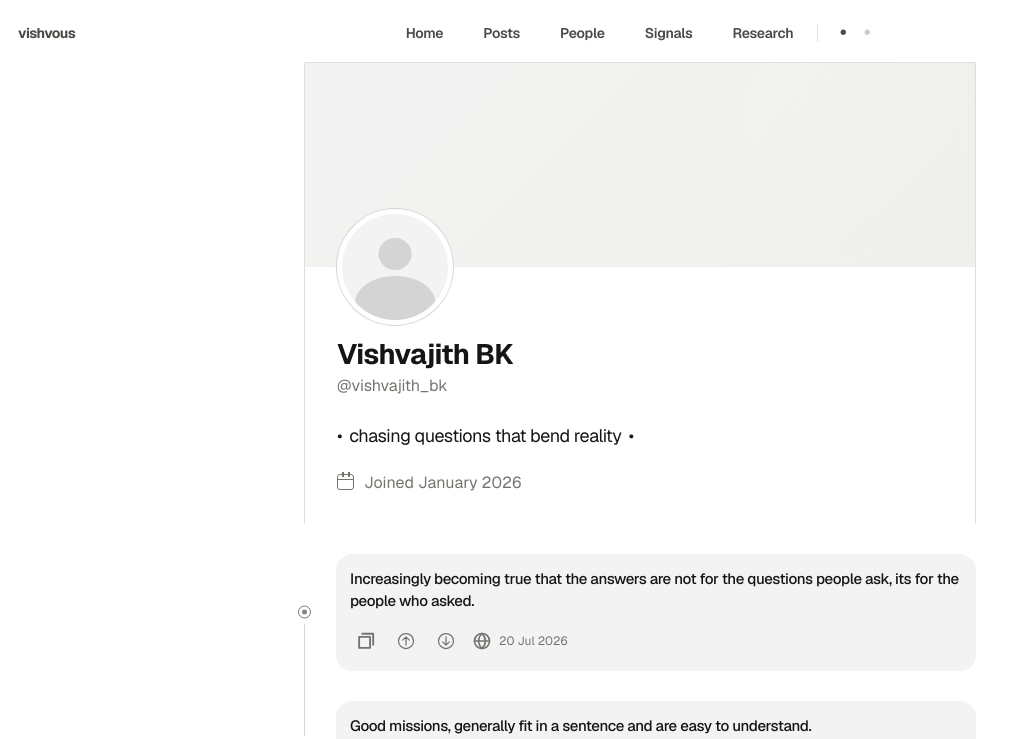
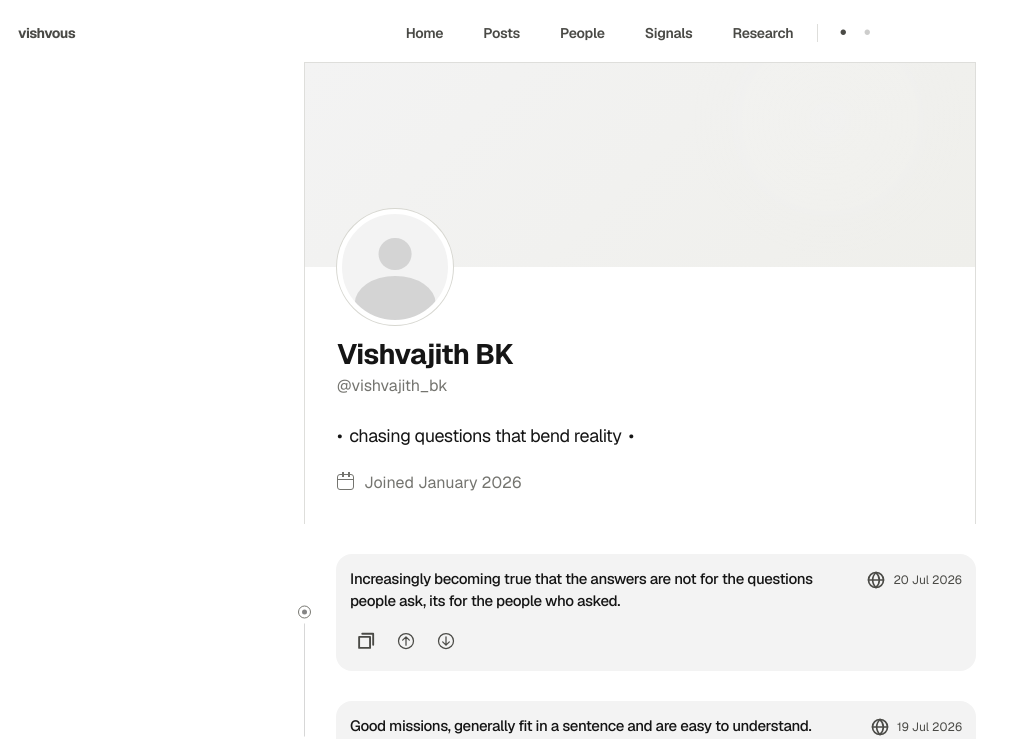
Before and after one commit to vishvajithbk/vishvous-portfolio-site, a Next.js app: page /posts in a window 1280 px wide. Shown: the top 739 px of the page, without its empty margins (0-1021 px from the left). Built offline with nearby package versions, Linux system fonts and the light colour scheme.

Commit message:
Refine Posts action layout

```diff
--- a/app/globals.css
+++ b/app/globals.css
@@ -64,6 +64,7 @@
   --color-text: #151515;
   --color-header-interactive: #4a4a46;
   --color-text-muted: #74746f;
+  --color-post-action: #4a4a46;
   --color-rule: #dededb;
   --color-surface-card: #f3f3f3;
   --color-surface-muted: #efefeb;
@@ -90,6 +91,7 @@
   --color-text: #f2f2ef;
   --color-header-interactive: #b8b8b2;
   --color-text-muted: #969690;
+  --color-post-action: #b8b8b2;
   --color-rule: #343432;
   --color-surface-card: #2a2a2a;
   --color-surface-muted: #171717;
--- a/app/posts/ThoughtActions.tsx
+++ b/app/posts/ThoughtActions.tsx
@@ -7,15 +7,9 @@ type Vote = "like" | "dislike" | null;
 
 type ThoughtActionsProps = {
   content: string;
-  postedAt: string;
-  postedLabel: string;
 };
 
-export function ThoughtActions({
-  content,
-  postedAt,
-  postedLabel,
-}: ThoughtActionsProps) {
+export function ThoughtActions({ content }: ThoughtActionsProps) {
   const [vote, setVote] = useState<Vote>(null);
   const [copied, setCopied] = useState(false);
 
@@ -67,10 +61,6 @@ export function ThoughtActions({
         />
       </button>
 
-      <span className={styles.thoughtDate}>
-        <span className={`${styles.actionIcon} ${styles.globeIcon}`} />
-        <time dateTime={postedAt}>{postedLabel}</time>
-      </span>
     </footer>
   );
 }
--- a/app/posts/ThoughtTimeline.tsx
+++ b/app/posts/ThoughtTimeline.tsx
@@ -18,12 +18,14 @@ export function ThoughtTimeline() {
             className={styles.card}
             aria-label={`Thought posted ${thought.postedLabel}`}
           >
-            <p className={styles.thought}>{thought.content}</p>
-            <ThoughtActions
-              content={thought.content}
-              postedAt={thought.postedAt}
-              postedLabel={thought.postedLabel}
-            />
+            <div className={styles.thoughtTopline}>
+              <p className={styles.thought}>{thought.content}</p>
+              <span className={styles.thoughtDate}>
+                <span className={`${styles.actionIcon} ${styles.globeIcon}`} />
+                <time dateTime={thought.postedAt}>{thought.postedLabel}</time>
+              </span>
+            </div>
+            <ThoughtActions content={thought.content} />
           </article>
         </li>
       ))}
--- a/app/posts/posts.module.css
+++ b/app/posts/posts.module.css
@@ -311,13 +311,20 @@
   line-height: var(--line-height-content);
 }
 
+.thoughtTopline {
+  display: grid;
+  grid-template-columns: minmax(0, 1fr) auto;
+  align-items: start;
+  gap: var(--space-4);
+}
+
 .thoughtActions {
   display: flex;
   min-height: 32px;
   align-items: center;
   gap: 8px;
   margin-top: 12px;
-  color: var(--color-text-muted);
+  color: var(--color-post-action);
 }
 
 .actionButton {
@@ -377,7 +384,8 @@
   display: inline-flex;
   align-items: center;
   gap: 7px;
-  margin-left: 2px;
+  padding-top: 2px;
+  color: var(--color-post-action);
   font-size: var(--font-size-caption);
   line-height: 1;
   white-space: nowrap;
@@ -462,6 +470,10 @@
     padding: 14px;
     border-radius: 16px;
   }
+
+  .thoughtTopline {
+    gap: 10px;
+  }
 }
 
 @media (prefers-reduced-motion: reduce) {
```
Also changed, not shown: 1 other file (tests, documents, lock files or other folders).
